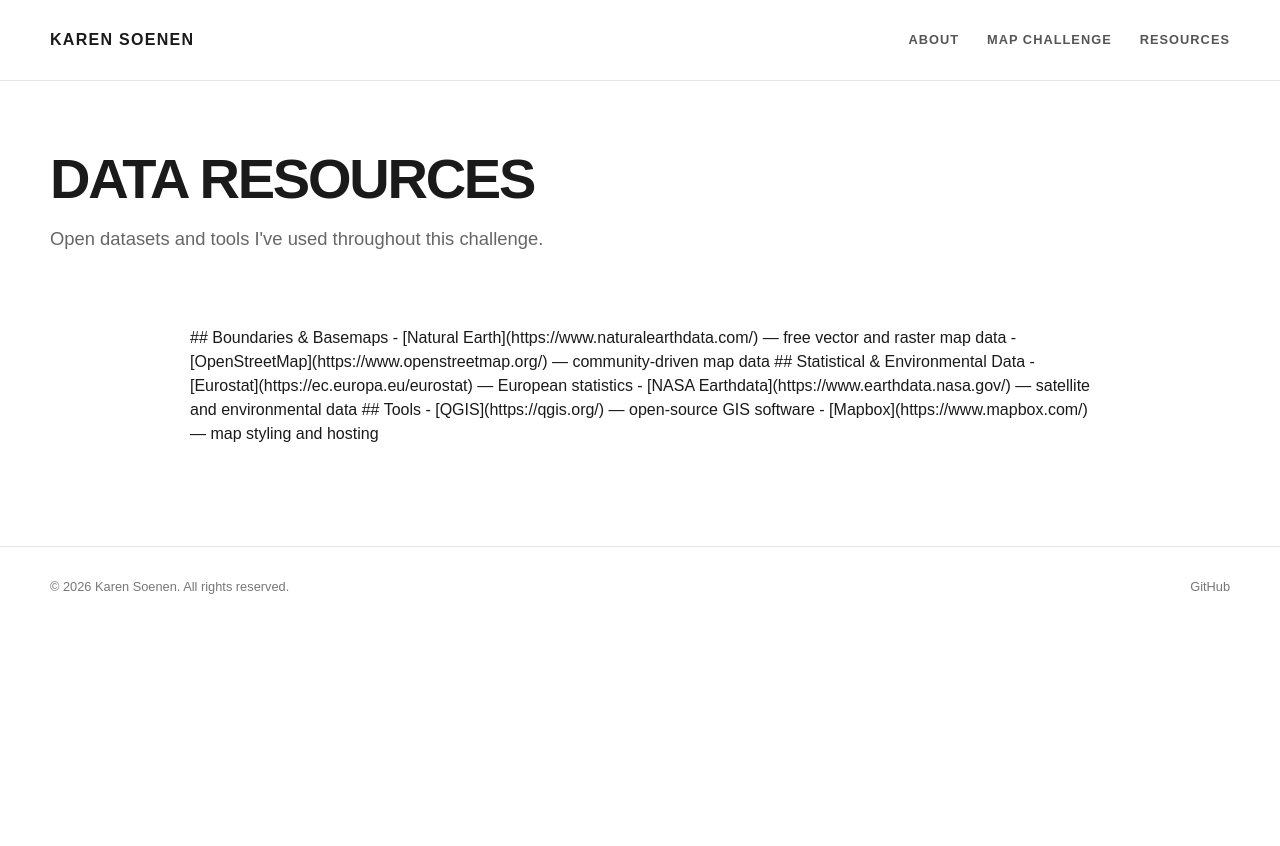
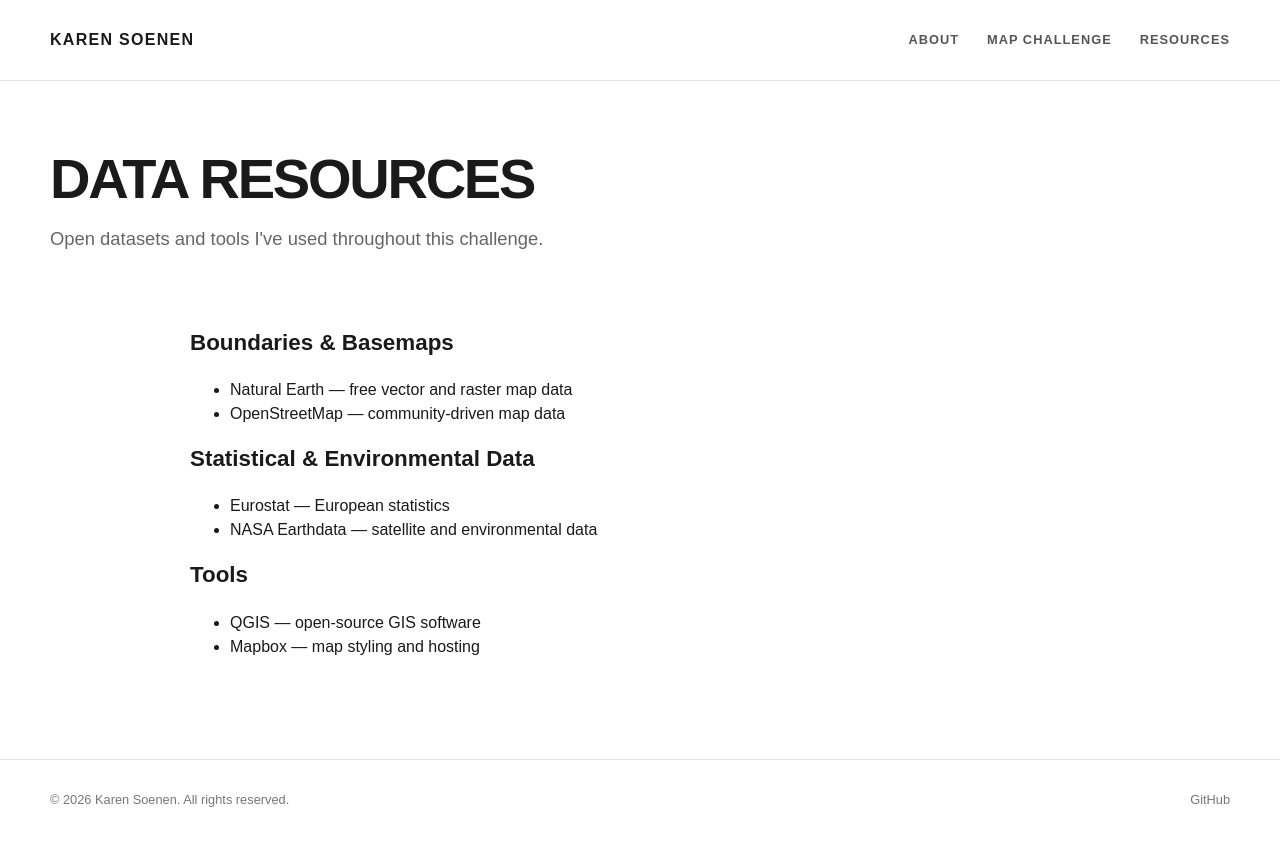
Before and after one commit to k-rns/map-portfolio, a Jekyll site: the page built from resources.md, in a window 1280 px wide. Shown: the top 846 px of the page. Built offline with Jekyll 4.4.1, drawn with Linux system fonts in a browser that asks for light colours.

Commit message:
Fix 404 on resources page and enable Markdown in content div
Add permalink: /resources/ so the built URL matches the nav link in
_layouts/default.html. Without it Jekyll output /resources.html.

Add markdown=1 to the content div so kramdown parses the headings
and link lists inside it instead of emitting them as literal text.

Co-Authored-By: Claude Opus 5 <noreply@anthropic.com>

```diff
--- a/resources.md
+++ b/resources.md
@@ -9,7 +10,7 @@ title: Data Resources
   </p>
 </section>
 
-<div class="map-page-content" style="border-top: none; margin-top: 0; padding-top: 0;">
+<div class="map-page-content" markdown="1" style="border-top: none; margin-top: 0; padding-top: 0;">
 
 ## Boundaries & Basemaps
 - [Natural Earth](https://www.naturalearthdata.com/) — free vector and raster map data
```
Also changed, not shown: other parts of resources.md (+1 -0 lines).
